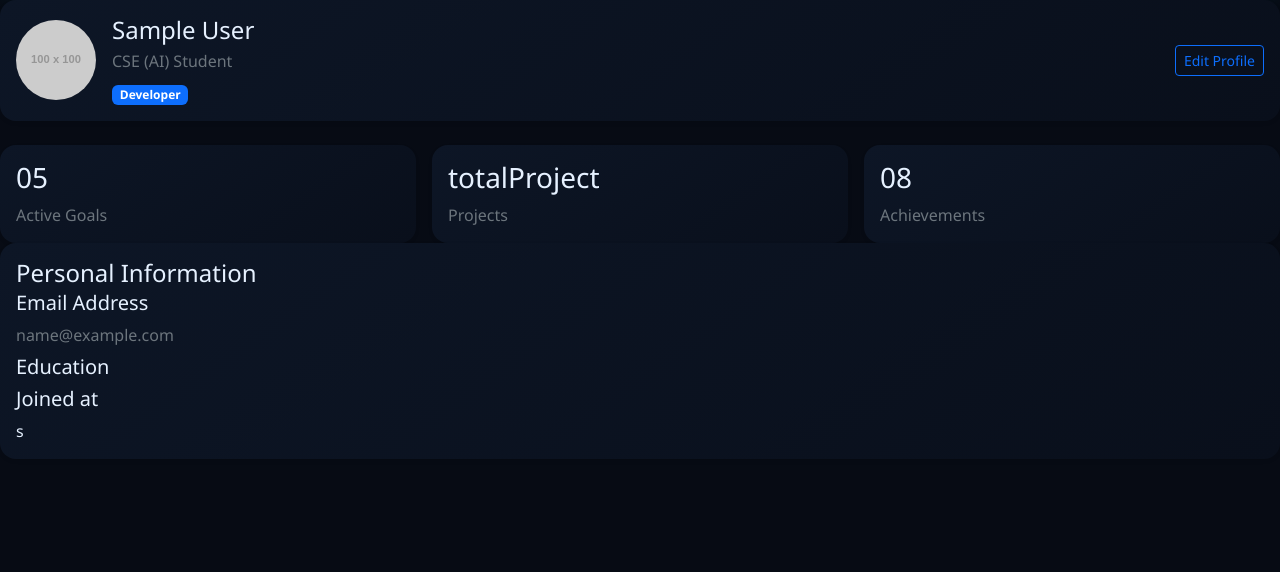
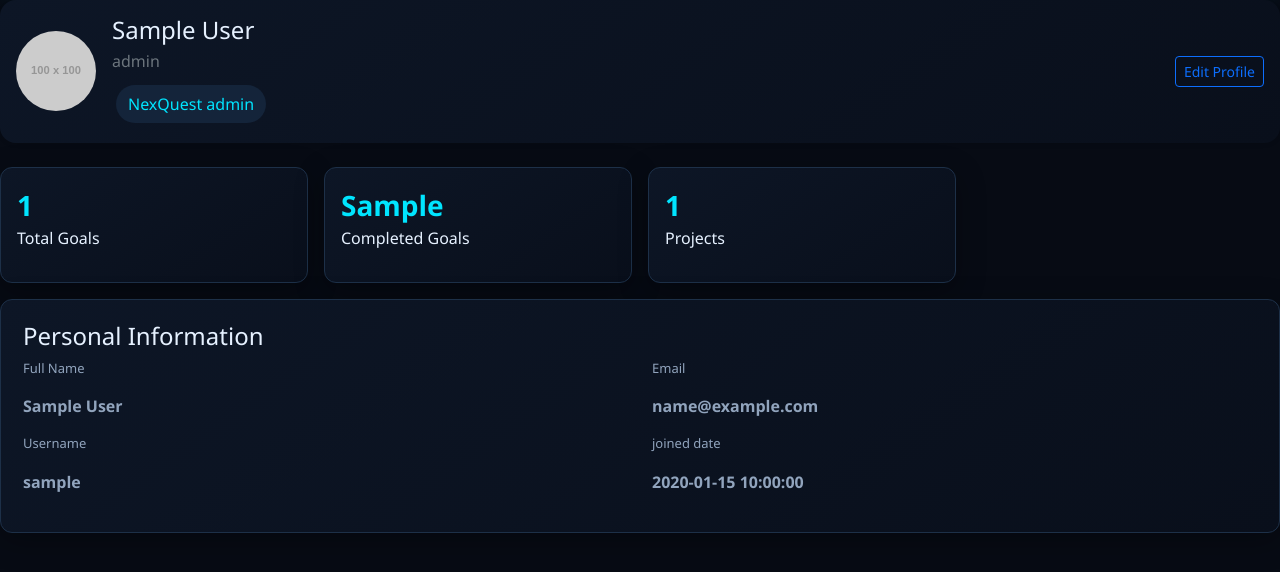
Before and after one commit to codelift-projects/personal-assistant, a Flask app: template templates/profile.html in a window 1280 px wide. Shown: the part 83-655 px from the top of the page. Run offline with Flask 3, Linux system fonts and the light colour scheme; the visitor is signed in with stand-in values (Sample User, id 1); the template is opened without the code that fills it: most values are stand-ins (such as "Sample title", 1, 10 or a date in 2020); grey boxes labelled with a size stand in for pictures from a placeholder-image service; some libraries are stand-ins or nearby versions.

Commit message:
made user profile page with his personal details Informations and his total goals an completed projectts on user profile

```diff
--- a/app.py
+++ b/app.py
@@ -232,46 +232,58 @@ def projects():
 
 @app.route('/profile')
 def profile():
+
     if not session.get('user'):
         return redirect(url_for('login'))
 
     with open(USERDATA_FILE, "r") as f:
         userdata = json.load(f)
+    with open(DB_FILE, "r") as f:
+        db = json.load(f)
+    user_id = session.get("userId")
 
-    with open(DB_FILE, "r") as g:
-        db = json.load(g)
+    userInfo = None
+    user_data = None
 
-    user_id = session.get("userId")
-    user = None
-    for g in db.get("users", []):
-        if str(g.get("id")) == str(user_id):
-            userInfo = g
-            break
+    for u in db["users"]:
+        if u["id"] == user_id:
+            userInfo = u
 
+    for u in userdata["users"]:
+        if u["id"] == user_id:
+            user_data = u
 
-    for u in userdata.get("users", []):
-        if str(u.get("id")) == str(user_id):
-            user = u
-            break
-
-    if user is None:
+    if userInfo is None or user_data is None:
         return redirect(url_for('login'))
 
-    projects = user.get("projects", [])
-    goals = user.get("goals", [])
-    achievements = user.get("Achievements", [])
-    role = userInfo.get("role", [])
+    goals = user_data.get("goals", [])
+    projects = user_data.get("projects", [])
+    achievements = user_data.get("Achievements", [])
+    totalGoals = len(goals)
+    completedGoals = 0
+    activeGoals = 0
+    date = userInfo.get("createdAt")
+    joinedAt = datetime.fromisoformat(date).strftime("%d %B %Y")
+    role = userInfo.get("role")
+
+    for goal in goals:
+        if goal.get("isCompleted", False):
+            completedGoals += 1
+        else:
+            activeGoals += 1
+
+    totalProject = len(projects)
 
     return render_template(
         'profile.html',
-        user=user,
-        projects=projects,
-        goals=goals,
-        achievements=achievements,
-        totalProjects=len(projects),
-        totalGoals=len(goals),
+        user_data=user_data,
+        username=userInfo.get("username"),
+        joinedAt= joinedAt,
+        totalGoals=totalGoals,
+        completedGoals=completedGoals,
+        activeGoals=activeGoals,
+        totalProject=totalProject,
         totalAchievements=len(achievements),
-        user_data = userdata,
         role = role
     )
 
@@ -309,14 +321,11 @@ def goals():
         for task in goal["task"]:
             if task["isCompleted"]:
                 completed += 1
-
         if total > 0:
             goal["progress"] = int(completed / total * 100)
         else:
             goal["progress"] = 0
-
         goal["next_tasks"] = []
-
         for task in goal["task"]:
             if not task["isCompleted"]:
                 goal["next_tasks"].append(task)
--- a/db.json
+++ b/db.json
@@ -5,7 +5,7 @@
             "username": "prince@",
             "password": "123",
             "email": "prince@example.com",
-            "name": "Prince",
+            "name": "Prince Tiwari",
             "role": "user",
             "status": "active",
             "createdAt": "2025-01-01T10:00:00+05:30"
--- a/templates/profile.html
+++ b/templates/profile.html
@@ -186,6 +186,43 @@
     .card canvas {
       padding: 10px;
     }
+    .profile-box{
+      max-width: 1100px;
+      margin: 20px auto;
+      padding: 0 15px;
+    }
+
+    .profile-section{
+      padding: 22px;
+      margin-bottom: 20px;
+    }
+    profile-img{
+      width: 90px;
+      height: 90px;
+      border-radius: 50%;
+      border: 2px solid var(--accent);
+    }
+    .info-label {
+      color: var(--text-secondary);
+      font-size: 13px;
+    }
+    .info-value{
+      color: var(--text-secondary);
+      font-weight: 600;
+    }
+    .profile-number{
+      color: var(--accent);
+      font-size: 28px;
+      font-weight: bold;
+    }
+    .profile-tag {
+      display: inline-block;
+      background: #14243a;
+      color: var(--accent);
+      padding: 7px 12px;
+      border-radius: 20px;
+      margin: 4px;
+    }
 
     </style>
 </head>
@@ -233,9 +270,9 @@
 
         <div class="flex-grow-1">
             <h4 class="mb-1">{{session.get("name")}}</h4>
-            <p class="text-secondary mb-2">CSE (AI) Student</p>
+            <p class="text-secondary mb-2">{{role}}</p>
 
-            <span class="badge bg-primary">Developer</span>
+            <span class="profile-tag">NexQuest {{role}}</span>
         </div>
 
         <button class="btn btn-outline-primary btn-sm">
@@ -245,49 +282,52 @@
     </div>
 </div><br>
 
+<div class="row g-3 mb-3">
+  <div class="col-md-3 col-6">
+    <div class="card p-3">
+      <div class="profile-number">{{ totalGoals }}</div>
+      <p>Total Goals</p>
+    </div>
+  </div>
+  <div class="col-md-3 col-6">
+    <div class="card p-3">
+      <div class="profile-number">{{ completedGoal }}</div>
+      <p>Completed  Goals</p>
+    </div>
+  </div>
+  <div class="col-md-3 col-6">
+    <div class="card p-3">
+      <div class="profile-number">{{ totalProject }}</div>
+      <p>Projects </p>
+    </div>
+  </div>
+</div>
 
-<div class="row g-3">
+<div class="card profile-section">
 
-    <div class="col-md-4">
-        <div class="card shadow-sm border-0 rounded-4 p-3">
-            <h3>05</h3>
-            <p class="text-secondary mb-0">Active Goals</p>
-        </div>
+  <h4> Personal Information</h4>
+  <div class = "row">
+    <div class="col-md-6">
+      <p class="info-label">Full Name</p>
+      <p class="info-value"> {{session.get('name')}}</p>
+    </div>
+    <div class="col-md-6">
+      <p class="info-label"> Email</p>
+      <p class="info-value">{{ session.get('email') }}</p>
+    </div>
+    <div class="col-md-6">
+      <p class="info-label"> Username</p>
+      <p class="info-value">{{ username }}</p>
+    </div>
+    <div class="col-md-6">
+      <p class="info-label"> joined date</p>
+      <p class="info-value">{{ joinedAt }}</p>
     </div>
 
-    <div class="col-md-4">
-        <div class="card shadow-sm border-0 rounded-4 p-3">
-            <h3>{{"totalProject"}}</h3>
-            <p class="text-secondary mb-0">Projects</p>
-        </div>
-    </div>
+  </div>
 
-    <div class="col-md-4">
-        <div class="card shadow-sm border-0 rounded-4 p-3">
-            <h3>08</h3>
-            <p class="text-secondary mb-0">Achievements</p>
-        </div>
-    </div>
 
 </div>
 
 
-<div class="card shadow-sm border-0 rounded-4 p-3">
-    <div class="d-flex align-items-center gap-3">
-
-        <div class="flex-grow-1">
-            <h4 class="mb-1">Personal Information</h4>
-            <h5 class=" mb-2">Email Address</h5>
-            <p class="text-secondary mb-2">{{session.get('email')}}</p>
-            <h5 class=" mb-2">Education</h5>
-            <h5 class=" mb-2">Joined at</h5>
-
-            <span class="badge bg-primary"></span>s
-        </div>
-
-    </div>
-</div>
-
-
-
 </body>
```
